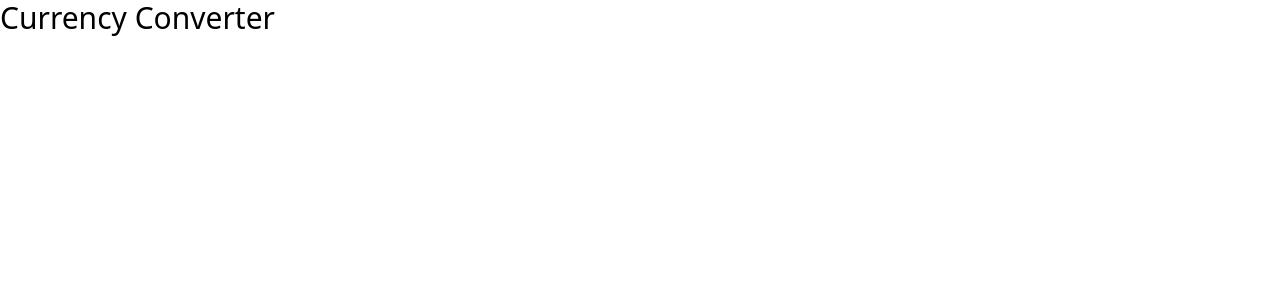
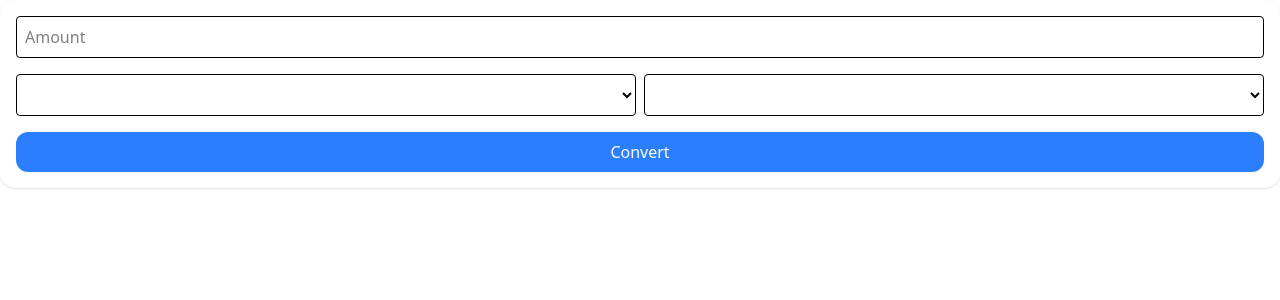
Before and after one commit to madebyjonny/currency-converter, a React (Vite) app: page / in a window 1280 px wide. Shown: the top 300 px of the page. Built offline with nearby package versions, Linux system fonts and the light colour scheme.

Commit message:
initial form setup (rough setup)

```diff
--- a/src/App.tsx
+++ b/src/App.tsx
@@ -1,8 +1,67 @@
-function App() {
+import { useState } from "react";
+import { conversionSchema } from "./schema/conversion";
+
+function App({ currencies }: { currencies: any }) {
+  const [errorMessage, setErrorMessage] = useState("");
+
+  async function handleSubmit(formData: FormData) {
+    setErrorMessage("");
+    const from = formData.get("from") as string;
+    const to = formData.get("to") as string;
+    const amount = Number(formData.get("amount"));
+
+    const parsed = conversionSchema.safeParse({
+      from,
+      to,
+      amount,
+    });
+    if (!parsed.success)
+      return setErrorMessage("There was an issue with your input");
+  }
+
   return (
-    <>
-      <h1 className="text-3xl">Currency Converter</h1>
-    </>
+    <form
+      action={handleSubmit}
+      className="flex flex-col gap-4 p-4 bg-white shadow rounded-2xl"
+    >
+      <input
+        name="amount"
+        type="number"
+        placeholder="Amount"
+        className="p-2 border rounded"
+      />
+
+      <div className="flex items-center gap-2">
+        <select
+          name="from"
+          defaultValue="USD"
+          className="p-2 border rounded flex-1"
+        >
+          {Object.keys(currencies).map((c) => (
+            <option key={c} value={c}>
+              {currencies[c].name} ({c})
+            </option>
+          ))}
+        </select>
+        <select
+          name="to"
+          defaultValue="EUR"
+          className="p-2 border rounded flex-1"
+        >
+          {Object.keys(currencies).map((c) => (
+            <option key={c} value={c}>
+              {currencies[c].name} ({c})
+            </option>
+          ))}
+        </select>
+      </div>
+
+      {errorMessage && <span className="text-red-500">{errorMessage}</span>}
+
+      <button type="submit" className="bg-blue-500 text-white p-2 rounded-xl">
+        Convert
+      </button>
+    </form>
   );
 }
 
--- a/src/main.tsx
+++ b/src/main.tsx
@@ -5,6 +5,6 @@ import "./root.css";
 
 createRoot(document.getElementById("root")!).render(
   <StrictMode>
-    <App />
+    <App currencies={[]} />
   </StrictMode>
 );
```
